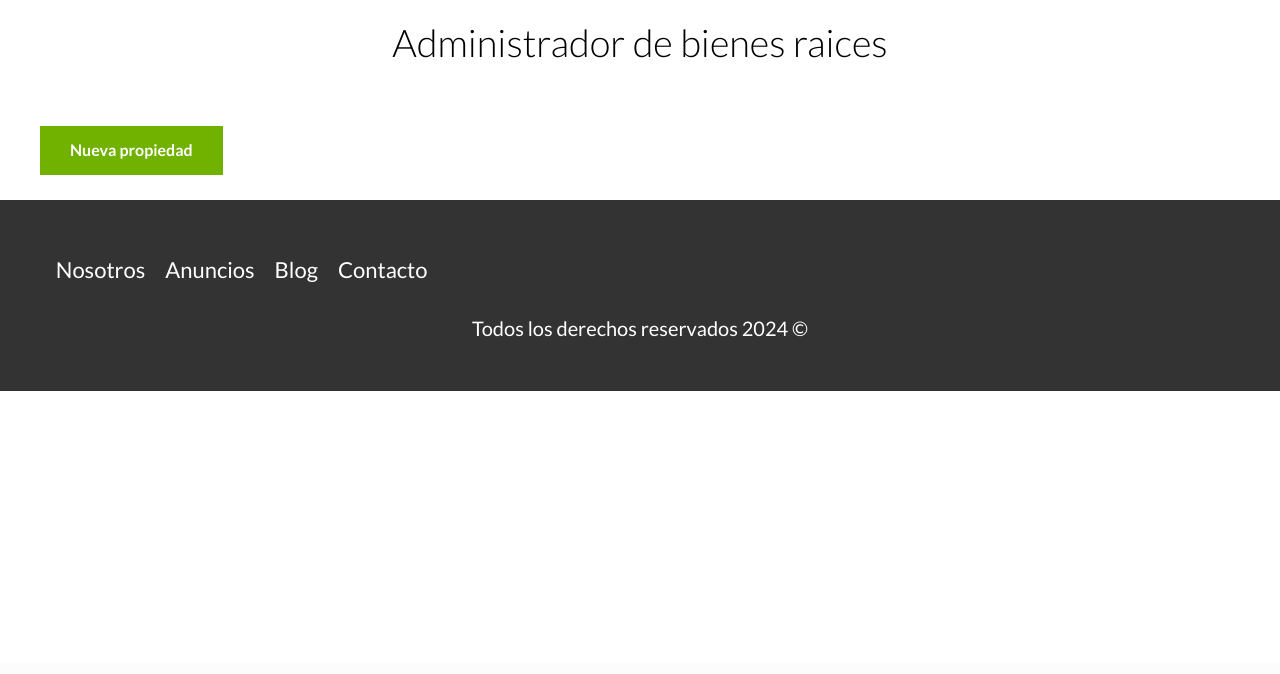
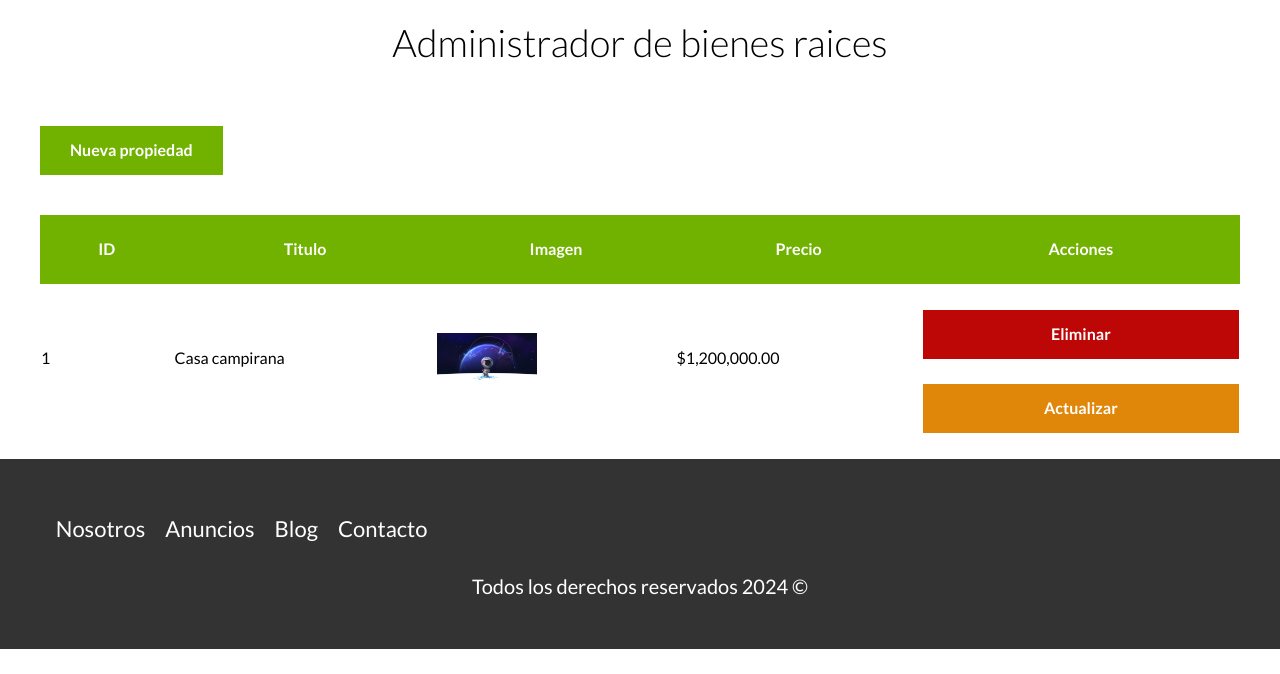
Before and after one commit to hxhdevs/inmobiliaria, a PHP site: page /bienesraices/admin/propiedades/index.php in a window 1280 px wide. Shown: the part 137-811 px from the top of the page. Before the commit the page ends 528 px from the top, so only its background shows below. Run offline with PHP 8.4, Linux system fonts and the light colour scheme.

Commit message:
Creando tabla para mostrar el listado de la tabla propiedades

```diff
--- a/admin/propiedades/index.php
+++ b/admin/propiedades/index.php
@@ -13,6 +13,31 @@
         <?php endif; ?>
 
         <a href="/bienesraices/admin/propiedades/crear.php" class="boton boton-verde">Nueva propiedad</a>
+
+        <table class="propiedades">
+            <thead>
+                <tr>
+                    <th>ID</th>
+                    <th>Titulo</th>
+                    <th>Imagen</th>
+                    <th>Precio</th>
+                    <th>Acciones</th>
+                </tr>
+            </thead>
+
+            <tbody>
+                <tr>
+                    <td>1</td>
+                    <td>Casa campirana</td>
+                    <td><img src="../../imagenes/068046074189c19d8379128a8af44923.jpg" class="imagen-tabla"></td>
+                    <td>$1,200,000.00</td>
+                    <td>
+                        <a href="" class="boton-rojo-block">Eliminar</a>
+                        <a href="" class="boton-amarillo-block">Actualizar</a>
+                    </td>
+                </tr>
+            </tbody>
+        </table>
     </main>
 
 <?php
--- a/src/scss/base/_botones.scss
+++ b/src/scss/base/_botones.scss
@@ -8,3 +8,10 @@
 .boton-verde{
     @include boton($verde, inline-block)
 }
+
+.boton-rojo-block{
+    @include boton($rojo, block)
+}
+.boton-verde-block{
+    @include boton($verde, block)
+}
--- a/src/scss/internas/_admin.scss
+++ b/src/scss/internas/_admin.scss
@@ -14,3 +14,22 @@
         background-color: $verde;
     }
 }
+
+table.propiedades{
+    margin-top: 4rem;
+    width: 100%;
+    border-spacing: 0;
+
+    thead{
+        background-color: $verde;
+
+        th {
+            color: $blanco;
+            padding: 2rem;
+        }
+    }
+
+    .imagen-tabla{
+        width: 10rem;
+    }
+}
```
Also changed, not shown: build/css/app.css, 1 other file.
